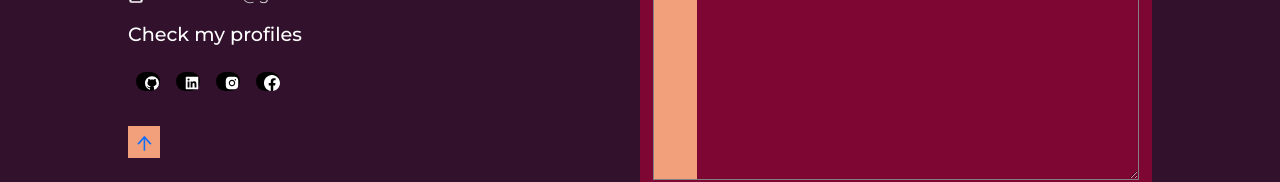
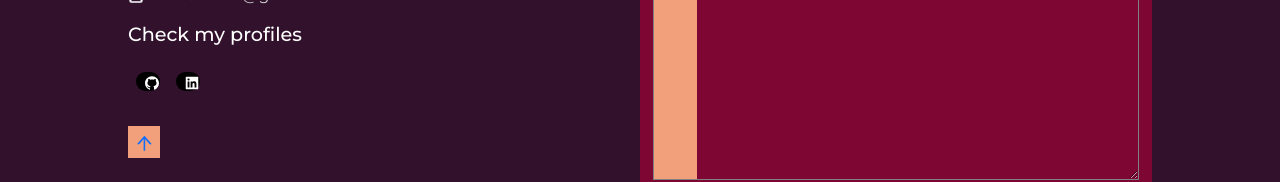
Before and after one commit to nasirdaneshiar/MyPersonalWebsite, a React (Create React App) app: page / in a window 1280 px wide. Shown: the part 2722-2904 px from the top of the page. Built offline with nearby package versions, Linux system fonts and the light colour scheme.

Commit message:
corect hashtags

```diff
--- a/src/components/Footer/Footer.jsx
+++ b/src/components/Footer/Footer.jsx
@@ -38,10 +38,10 @@ const Footer = () => {
                 <div className="profiles">
                     <h1>Check my profiles</h1>
                     <div className='icons'>
-                        <Zoom><span><a href='#'><AiFillGithub/></a></span></Zoom>
-                        <Zoom><span><a href='#'><AiFillLinkedin/></a></span></Zoom>
-                        <Zoom><span><a href='#'><AiFillInstagram/></a></span></Zoom>
-                        <Zoom><span><a href='#'><BsFacebook/></a></span></Zoom>
+                        <Zoom><span><a href='https://github.com/nasirdaneshiar'><AiFillGithub/></a></span></Zoom>
+                        <Zoom><span><a href='https://www.linkedin.com/in/nasir-daneshiar-71013268/'><AiFillLinkedin/></a></span></Zoom>
+                        {/* <Zoom><span><a href='#'><AiFillInstagram/></a></span></Zoom> */}
+                        {/* <Zoom><span><a href='#'><BsFacebook/></a></span></Zoom> */}
                     </div>
                 </div>
                 <Fade>
```
